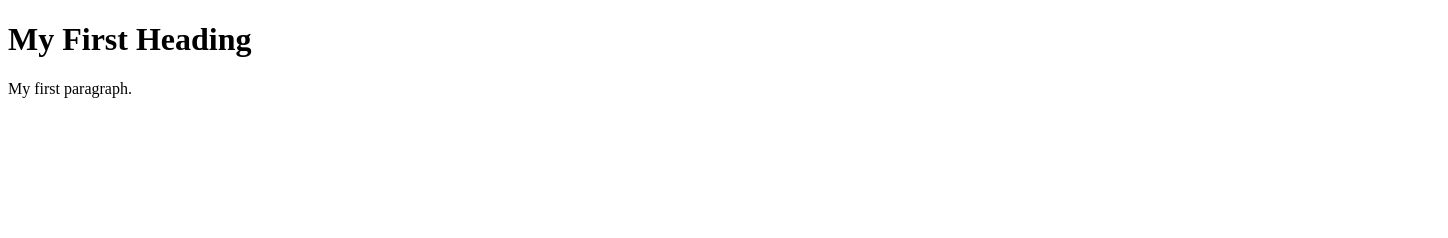
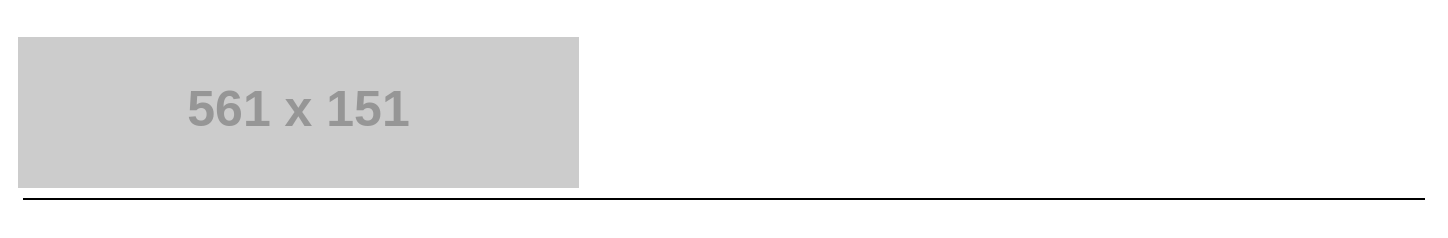
Before and after one commit to dawoodonwork/assetshub, a plain HTML site: page index.html in a window 1280 px wide. Shown: the whole page, 1448 px wide, since content can reach past the window. Drawn offline with Linux system fonts and the light colour scheme; placeholder pictures from the web are drawn by us.

Commit message:
Update index.html

```diff
--- a/index.html
+++ b/index.html
@@ -2,9 +2,10 @@
 <html>
 <body>
 
-<h1>My First Heading</h1>
-
-<p>My first paragraph.</p>
-
+<div class="Desktop1" style="width: 1440px; height: 1024px; position: relative; background: white">
+  <div class="Line1" style="width: 1400.02px; height: 0px; left: 15px; top: 190px; position: absolute; border: 1px black solid"></div>
+  <div class="AOneStopSolutionForAllYourNeeds" style="left: 74px; top: 141px; position: absolute; text-align: center; color: rgba(0, 0, 0, 0.70); font-size: 20px; font-family: Inter; font-weight: 300; line-height: 24px; word-wrap: break-word">A ONE STOP SOLUTION FOR ALL YOUR NEEDS</div>
+  <img class="LogoTrans1" style="width: 561px; height: 151px; left: 10px; top: 29px; position: absolute" src="https://via.placeholder.com/561x151" />
+</div>
 </body>
 </html>
```
